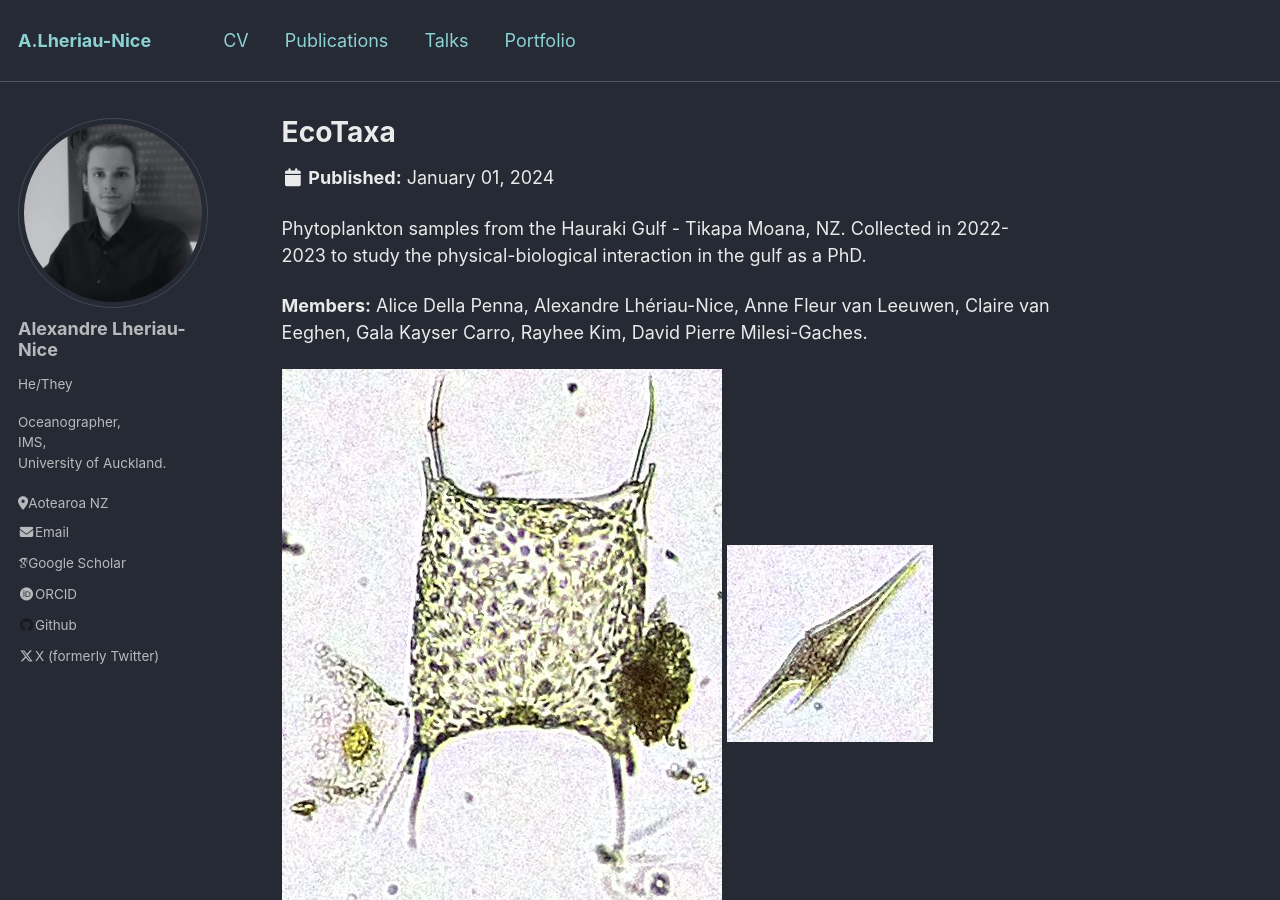
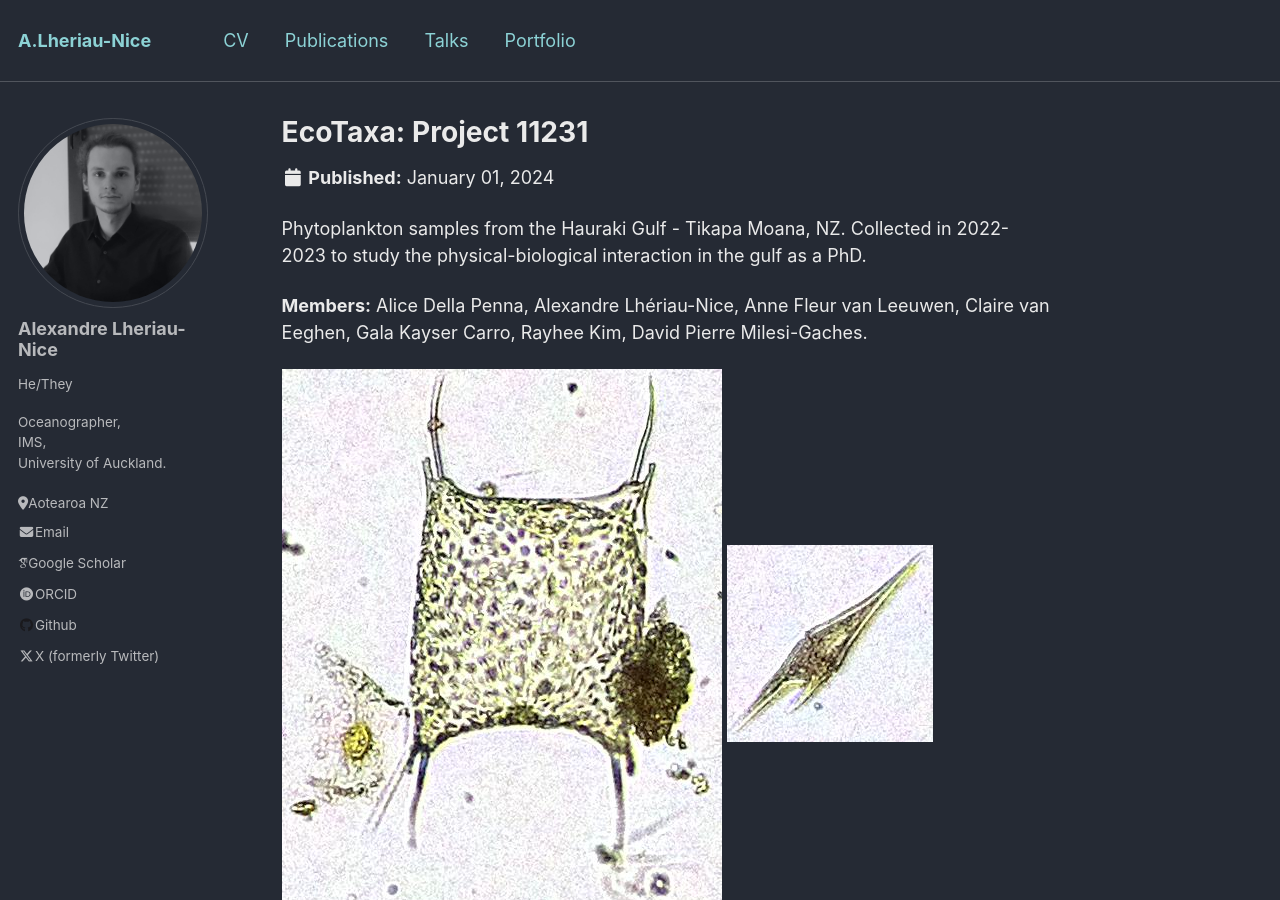
Before and after one commit to AlxLhrNc/AlxLhrNc.github.io, a Jekyll site: the page built from _portfolio/2024_EcoTaxa.md, in a window 1280 px wide and 900 px high. Built offline with Jekyll 4.4.1, drawn with Linux system fonts in a browser that asks for light colours; some web fonts are replaced.

Commit message:
Update 2024_EcoTaxa.md

```diff
--- a/_portfolio/2024_EcoTaxa.md
+++ b/_portfolio/2024_EcoTaxa.md
@@ -1,6 +1,6 @@
 ---
-title: "EcoTaxa"
-excerpt: "AI powered phytoplankton ID<br/><img src='/images/Nauplius.jpg'>"
+title: "EcoTaxa: Project 11231"
+excerpt: "AI powered phytoplankton ID project<br/><img src='/images/Nauplius.jpg'>"
 collection: portfolio
 date: 2024-01-01
 citation: "Lhériau-Nice A., et al. (2024). Hauraki Gulf submesoscale study, EcoTaxa. https://ecotaxa.obs-vlfr.fr/prj/11231."
@@ -11,21 +11,21 @@ Phytoplankton samples from the Hauraki Gulf - Tikapa Moana, NZ. Collected in 202
 **Members:**
 Alice Della Penna, Alexandre Lhériau-Nice, Anne Fleur van Leeuwen, Claire van Eeghen, Gala Kayser Carro, Rayhee Kim, David Pierre Milesi-Gaches.
 
-<img src="/images/bidulfia_sp.jpg" height="200">
-<img src='/images/Ceratium_furca.jpg' height="200">
-<img src='/images/Chaetoceros_sp.jpg' height="200">
-<img src='/images/Copepoda.jpg' height="200">
-<img src='/images/Dinophyceae.jpg' height="200">
-<img src='/images/Dytilum_sp.jpg' height="200">
-<img src='/images/Nauplius.jpg' height="200">
-<img src='/images/Neocaratium_tripos.jpg' height="200">
-<img src='/images/Neoceratium_fusus.jpg' height="200">
-<img src='/images/Ornithocernus_sp.jpg' height="200">
-<img src='/images/Pleurosigma_sp.jpg' height="200">
-<img src='/images/Protoperidinium_oceanica.jpg' height="200">
-<img src='/images/Protoperidinium_pellucidum.jpg' height="200">
-<img src='/images/Pysocystis_lunala.jpg' height="200">
-<img src='/images/Radiolaria_sp.jpg' height="200">
-<img src='/images/Rhizosolenia_robusta.jpg' height="200">
+<img src="/images/bidulfia_sp.jpg" height="200"/>
+<img src='/images/Ceratium_furca.jpg' height="200"/>
+<img src='/images/Chaetoceros_sp.jpg' height="200"/>
+<img src='/images/Copepoda.jpg' height="200"/>
+<img src='/images/Dinophyceae.jpg' height="200"/>
+<img src='/images/Dytilum_sp.jpg' height="200"/>
+<img src='/images/Nauplius.jpg' height="200"/>
+<img src='/images/Neocaratium_tripos.jpg' height="200"/>
+<img src='/images/Neoceratium_fusus.jpg' height="200"/>
+<img src='/images/Ornithocernus_sp.jpg' height="200"/>
+<img src='/images/Pleurosigma_sp.jpg' height="200"/>
+<img src='/images/Protoperidinium_oceanica.jpg' height="200"/>
+<img src='/images/Protoperidinium_pellucidum.jpg' height="200"/>
+<img src='/images/Pysocystis_lunala.jpg' height="200"/>
+<img src='/images/Radiolaria_sp.jpg' height="200"/>
+<img src='/images/Rhizosolenia_robusta.jpg' height="200"/>
 
 Project access: [EcoTaxa](https://ecotaxa.obs-vlfr.fr/prj/11231).
```
